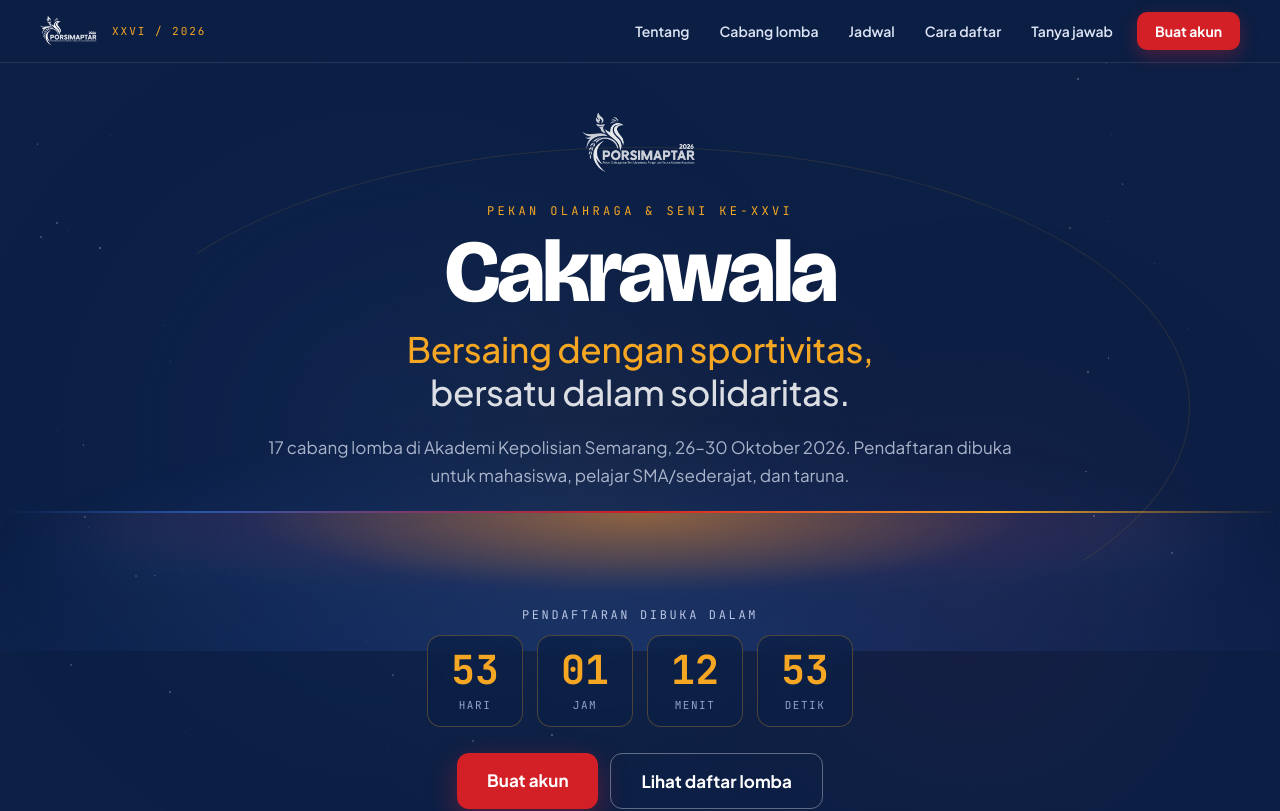
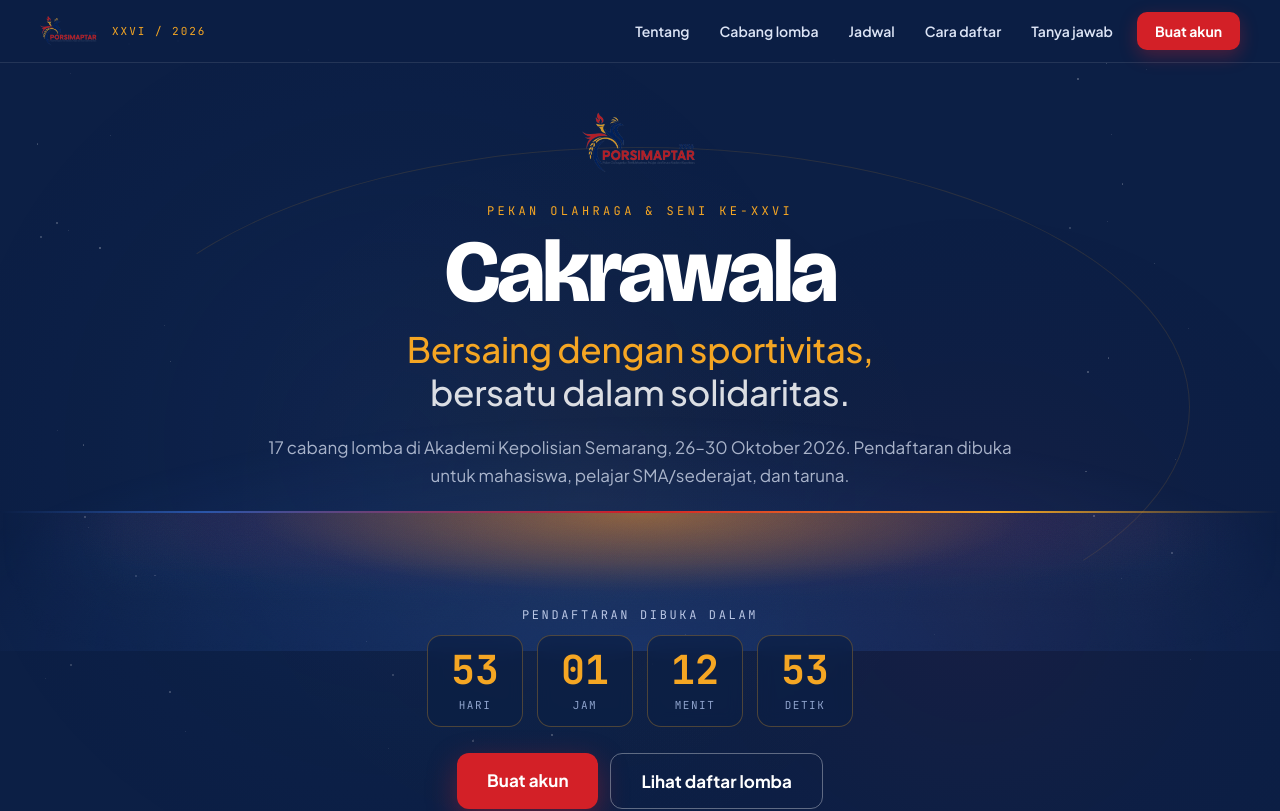
Before and after one commit to mkautsarpb/porsimapstar2026_prototype, a Next.js app in the folder frontend/: page / in a window 1280 px wide. Shown: the top 811 px of the page. Built offline with nearby package versions, Linux system fonts and the light colour scheme.

Commit message:
ganti warna logo

```diff
--- a/frontend/src/components/landing/Hero.module.css
+++ b/frontend/src/components/landing/Hero.module.css
@@ -53,8 +53,6 @@
   width: 120px;
   height: 64px;
   object-fit: contain;
-  opacity: 0.9;
-  filter: brightness(0) invert(1);
   animation: cw-rise 700ms var(--ease-out-expo) both;
 }
 
--- a/frontend/src/components/landing/SiteFooter.module.css
+++ b/frontend/src/components/landing/SiteFooter.module.css
@@ -69,8 +69,6 @@
   height: 54px;
   object-fit: contain;
   object-position: left center;
-  opacity: 0.6;
-  filter: brightness(0) invert(1);
 }
 
 .address {
--- a/frontend/src/components/landing/SiteHeader.module.css
+++ b/frontend/src/components/landing/SiteHeader.module.css
@@ -37,7 +37,6 @@
   height: 32px;
   object-fit: contain;
   object-position: left center;
-  filter: brightness(0) invert(1);
 }
 
 .edition {
```
